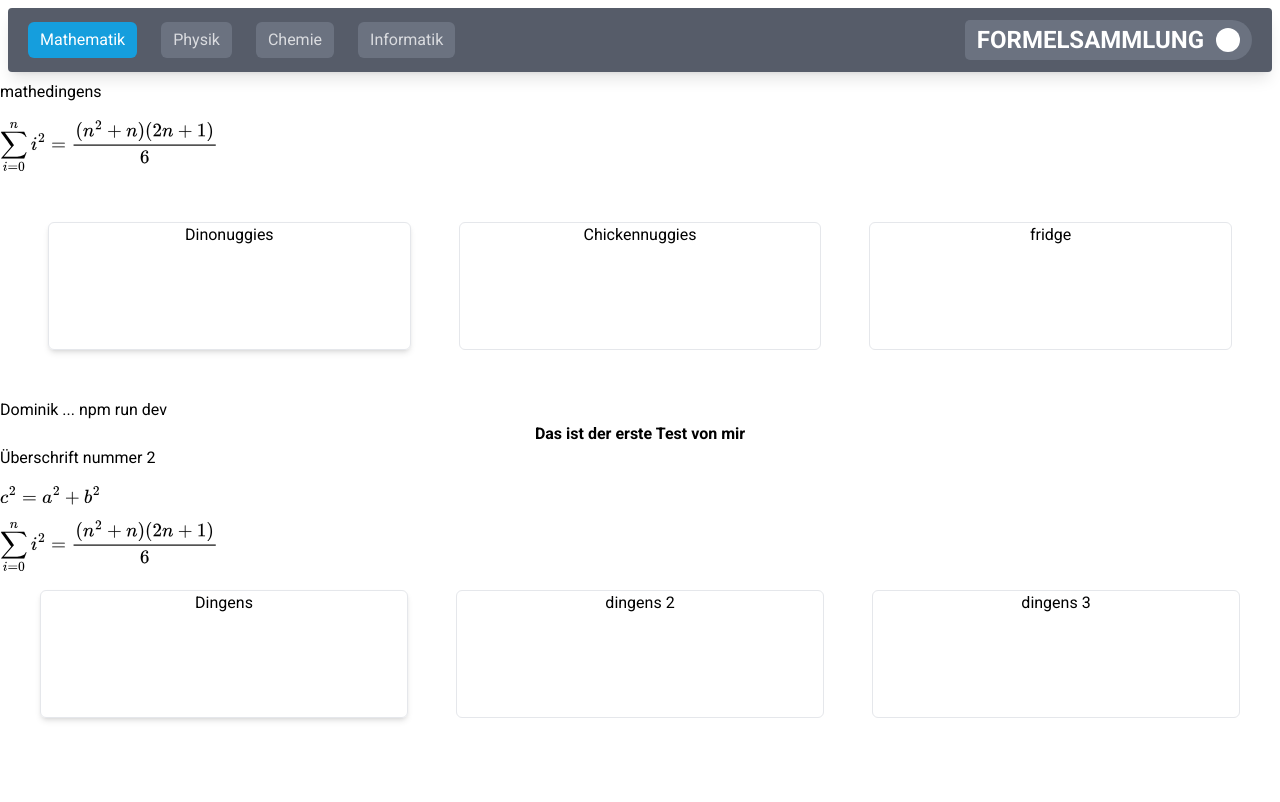
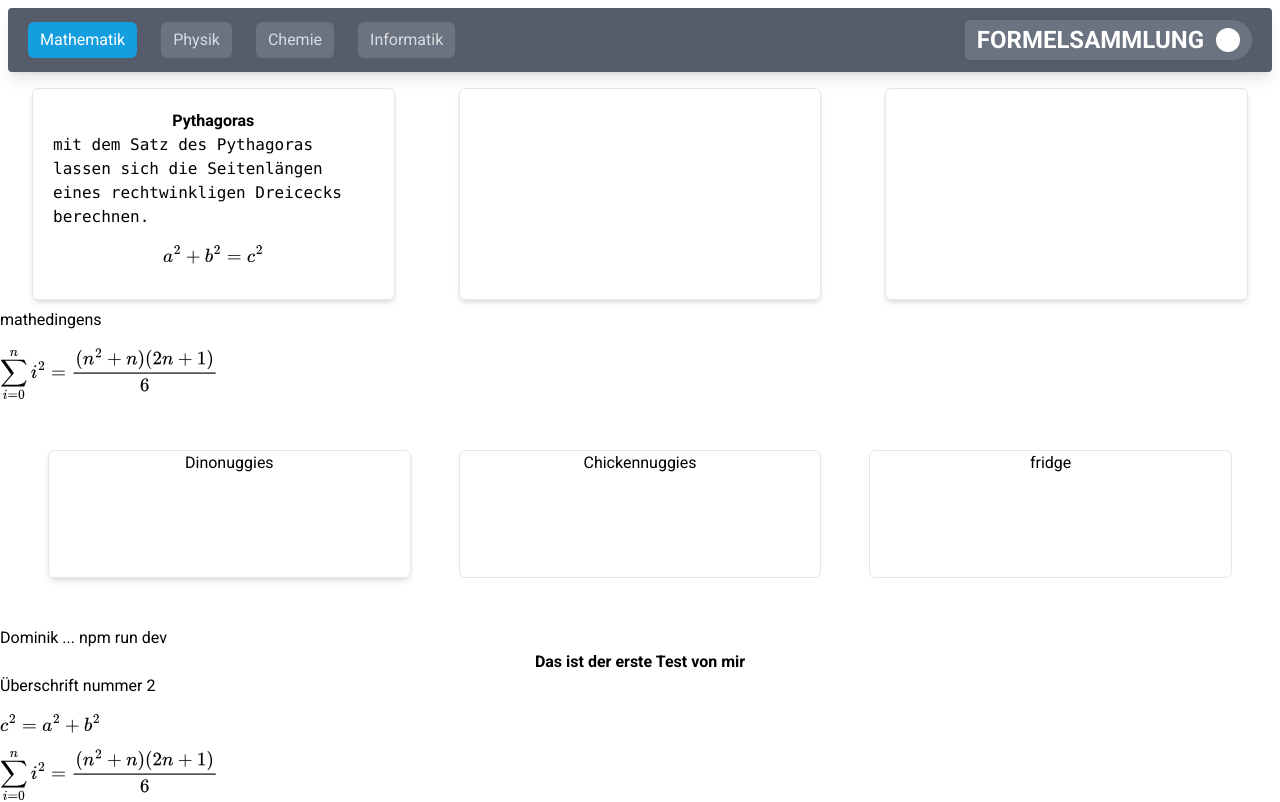
Before and after one commit to GitOsir/formelsammlung, a Next.js app: page /subjects/mathematics in a window 1280 px wide. Shown: the top 802 px of the page. Built offline with nearby package versions, Linux system fonts and the light colour scheme; a web font is replaced by a local one.

Commit message:
added Card component and renamed dominik and johan file to proper names

```diff
--- a/app/subjects/mathematics/page.tsx
+++ b/app/subjects/mathematics/page.tsx
@@ -1,8 +1,8 @@
-import Johan from "@/app/ui/subjects/mathematics/johan";
-import Dominik from "@/app/ui/subjects/mathematics/dominik";
-import ModuleTest from "@/app/ui/subjects/mathematics/test";
+import Vektoren from "@/app/ui/subjects/mathematics/Vektoren";
+import Card from "@/app/ui/subjects/Card";
 import { Metadata } from "next";
 import Script from "next/script";
+import Funktionen from "@/app/ui/subjects/mathematics/Funktionen";
 
 export const metadata: Metadata = {
     title: "Mathematik",
@@ -14,8 +14,22 @@ export default function mathematics(){
     return(
         <>
 
-            <Johan/>
-            <Dominik/>
+            <div className="grid grid-cols-3">
+                <Card contents={
+                    <>
+                        <h1 className="text-center font-bold">Pythagoras</h1>
+                        <p className="font-mono">mit dem Satz des Pythagoras lassen sich die Seitenlängen eines rechtwinkligen Dreicecks berechnen.</p>
+                        <div className="flex justify-center">
+                            <p>{"$$a^2+b^2=c^2$$"}</p>
+                        </div>
+                    </>
+                }/>
+                <Card/>
+                <Card/>
+            </div>
+
+            <Funktionen/>
+            <Vektoren/>
         </>
 
     )
--- a/app/ui/fonts.ts
+++ b/app/ui/fonts.ts
@@ -4,4 +4,4 @@ import { Roboto } from 'next/font/google';
 
 export const inter = Inter({ subsets: ['latin'] });
 export const lusitana = Lusitana({subsets:["latin"],weight:["400","700"]})
-export const roboto = Roboto({subsets:["latin"],weight:["400","700","900"]})
+export const roboto = Roboto({subsets:["latin"],weight:["100","300","400","700","900"]})
--- /dev/null
+++ b/app/ui/subjects/Card.tsx
@@ -0,0 +1,12 @@
+import { FunctionComponent } from "react"
+
+export default function Card({contents}:{contents?:JSX.Element}){
+    return(
+        <>
+            <div className="mx-8 my-2 p-5 rounded-md shadow-md border">
+                {contents}
+
+            </div>
+        </>
+    )
+}
--- a/app/ui/subjects/mathematics/johan.tsx
+++ b/app/ui/subjects/mathematics/Funktionen.tsx
@@ -1,6 +1,6 @@
 
 
-export default function Johan(){
+export default function Funktionen(){
     const formula = "$$\\sum_{i=0}^n i^2 = \\frac{(n^2+n)(2n+1)}{6}$$"
     return(
         <>
--- a/app/ui/subjects/mathematics/dominik.tsx
+++ b/app/ui/subjects/mathematics/Vektoren.tsx
@@ -1,7 +1,7 @@
 
 
 
-export default function Dominik(){
+export default function Vektoren(){
 
 
     const formular = "$$\\sum_{i=0}^n i^2 = \\frac{(n^2+n)(2n+1)}{6}$$"
--- a/app/ui/subjects/mathematics/test.tsx
+++ /dev/null
@@ -1,12 +0,0 @@
-
-
-export default function ModuleTest({contents}:{contents:string}){
-    return(
-        <>
-            <div className="p-5 rounded-md shadow-md border">
-                {contents}
-
-            </div>
-        </>
-    )
-}
```
